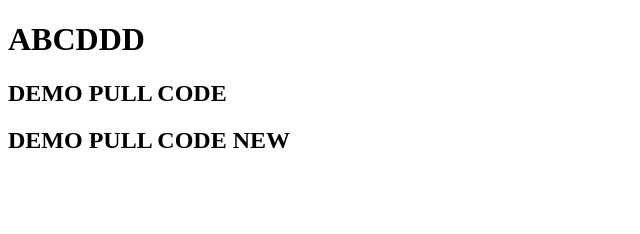
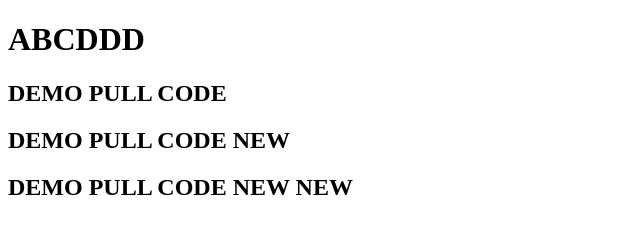
Before and after one commit to muadongyeuthuong3x/Demo, a plain HTML site: page index.html in a window 1280 px wide. Shown: the whole page, without its empty margins (0-640 px from the left). Drawn offline with Linux system fonts and the light colour scheme.

Commit message:
NEW CODE

```diff
--- a/index.html
+++ b/index.html
@@ -11,5 +11,7 @@
     <h2>DEMO PULL CODE</h2>
 
     <h2>DEMO PULL CODE NEW </h2>
+
+    <h2>DEMO PULL CODE NEW  NEW </h2>
 </body>
 </html>
```
